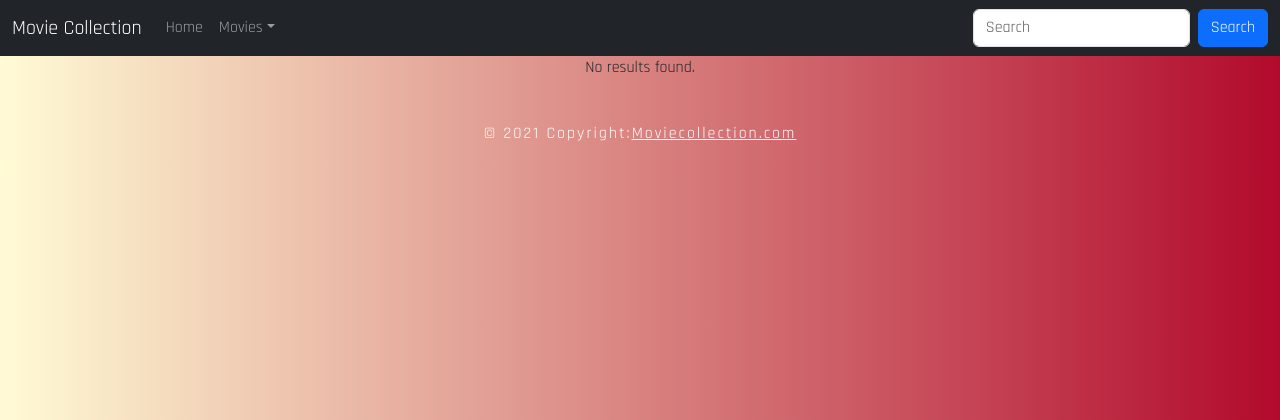
After one commit to lexiedooley/project-3, a Django app: page /search/ in a window 1280 px wide. The commit adds this page. Shown: the top 420 px of the page. Run offline with Django 4.2, Linux system fonts and the light colour scheme; some web fonts are replaced.

Commit message:
finished search bar function

```diff
--- a/main_app/templates/base.html
+++ b/main_app/templates/base.html
@@ -33,9 +33,10 @@
           </li>
           </ul>
         </div>
-        <form class="d-flex">
+        <form class="d-flex" action="{%url 'search_results' %}" method="GET">
+          {% csrf_token %}
           <input class="form-control me-2" type="text" placeholder="Search">
-          <button class="btn btn-primary" type="button">Search</button>
+          <button class="btn btn-primary" type="submit">Search</button>
         </form>
       </div>
     </nav>
--- a/main_app/templates/home.html
+++ b/main_app/templates/home.html
@@ -3,6 +3,7 @@
 {% block content %}
 
 <h1>Home</h1>
+<h2>Welcome to our Movie Collection, take a look at what movies we've watched lately!</h2>
 
 
 {% endblock %}
--- /dev/null
+++ b/main_app/templates/search_results.html
@@ -0,0 +1,16 @@
+{% extends 'base.html' %}
+
+{% block content %}
+
+{% if users %}
+    <h2>Search Results</h2>
+    <ul>
+    {% for movie in movies %}
+        <li>{{ movie.title }}</li>
+    {% endfor %}
+    </ul>
+{% else %}
+    <p>No results found.</p>
+{% endif %}
+
+{% endblock %}
--- a/main_app/urls.py
+++ b/main_app/urls.py
@@ -8,4 +8,5 @@ urlpatterns = [
     path('movies/<int:pk>/delete/', views.MovieDelete.as_view(), name='movies_delete'),
     path('allmovies/', views.movies_index, name='index'),
     path('movies/create/', views.MovieCreate.as_view(), name='movies_create'),
+    path('search/', views.search_results, name='search_results'),
 ]
--- a/main_app/views.py
+++ b/main_app/views.py
@@ -1,6 +1,7 @@
 from django.shortcuts import render
 from django.views.generic.edit import UpdateView, DeleteView, CreateView
 from .models import Movie
+from django import forms
 
 # Create your views here.
 def home(request):
@@ -31,3 +32,17 @@ def movies_detail(request, movie_id):
     return render(request, 'movies/detail.html', {
         'movie' : movie
     })
+
+class SearchForm(forms.Form):
+    query = forms.CharField(max_length=100, required=True)
+
+def search_results(request):
+    form = SearchForm(request.GET)
+    if form.is_valid():
+        query = form.cleaned_data['query']
+        movie = Movie.objects.get(title__icontains=query)
+    else:
+        movie = []
+    return render(request, 'search_results.html', {
+        'movie': movie
+        })
--- a/movies/settings.py
+++ b/movies/settings.py
@@ -25,7 +25,7 @@ SECRET_KEY = 'django-insecure-akvyj-g$qns$mu7i3ju4n*_39%1r#0w4dpt5-lz-_+_vm%te@d
 # SECURITY WARNING: don't run with debug turned on in production!
 DEBUG = True
 
-ALLOWED_HOSTS = []
+ALLOWED_HOSTS = ["*"]
 
 
 # Application definition
```
Also changed, not shown: fly.toml (added, +15 -0 lines).
